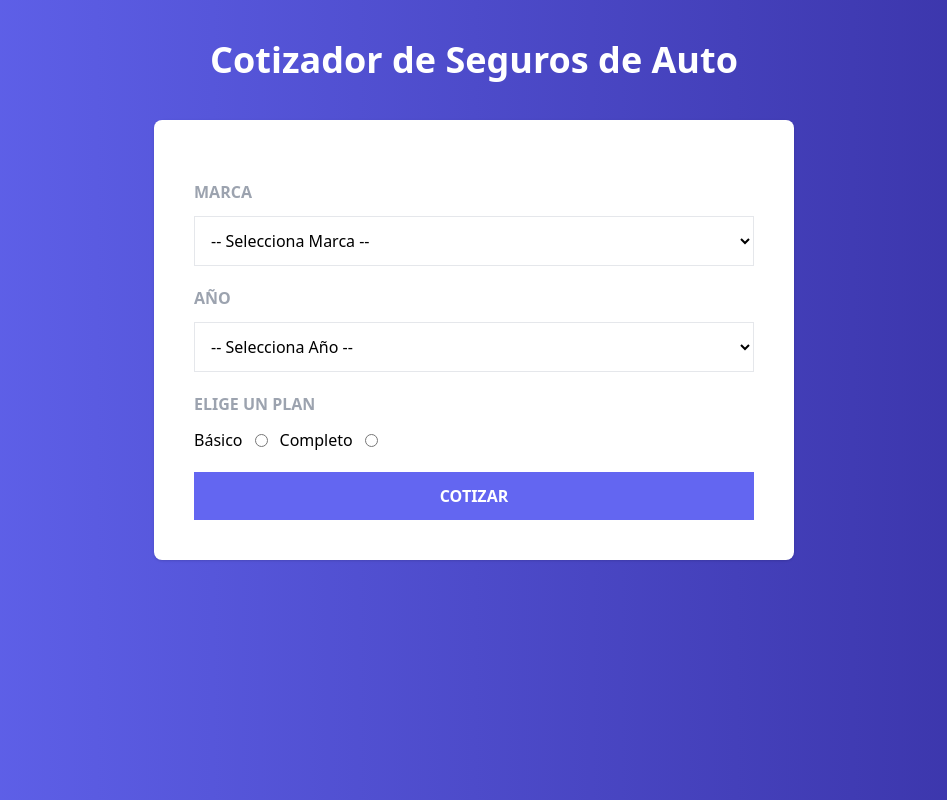
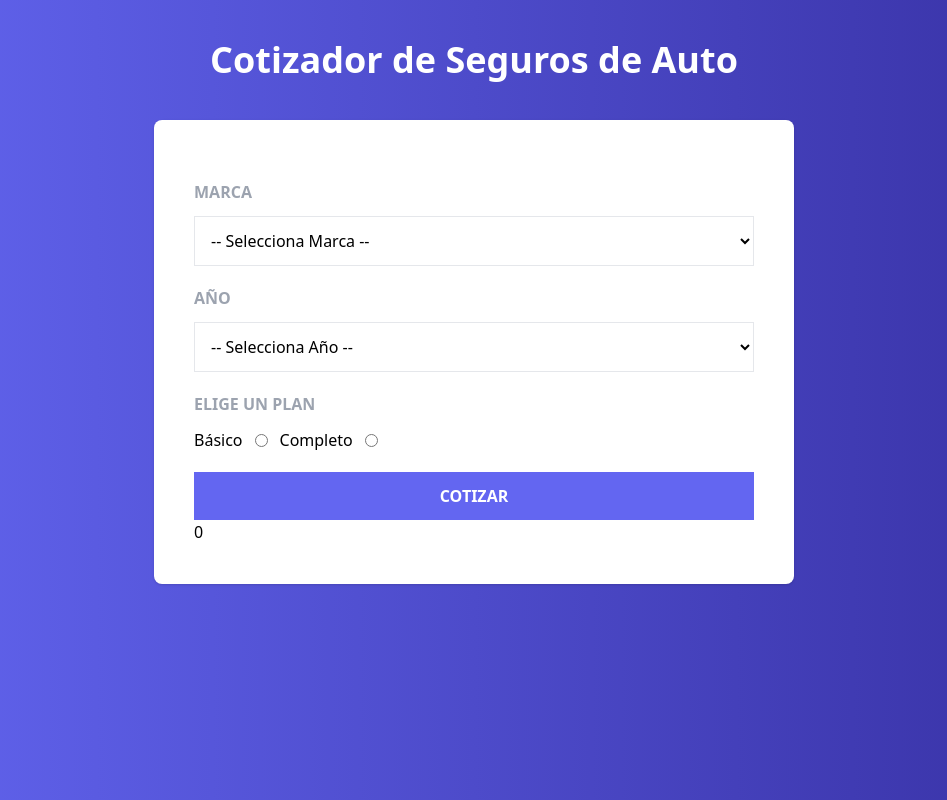
Before and after one commit to armandoltx/cotizador-seguros-contextAPI, a React (Vite) app: page / in a window 1280 px wide. Shown: the whole page, without its empty margins (166-1113 px from the left). Built offline with nearby package versions, Linux system fonts and the light colour scheme.

Commit message:
317. Mostrando el total de la cotizacion

```diff
--- a/src/compoments/AppSeguro.jsx
+++ b/src/compoments/AppSeguro.jsx
@@ -1,6 +1,9 @@
 import Formulario from "./Formulario"
+import useCotizador from "../hooks/useCotizador"
 
 const AppSeguro = () => {
+  const { resultado } = useCotizador()
+
   return (
     <>
       <header className="my-10">
@@ -9,6 +12,8 @@
 
       <main className="bg-white md:w-2/3 lg:w-2/4 mx-auto shadow rounded-lg p-10">
         <Formulario />
+
+        {resultado}
       </main>
     </>
   )
--- a/src/context/CotizadorProvider.jsx
+++ b/src/context/CotizadorProvider.jsx
@@ -68,7 +68,8 @@
         handleChangeDatos,
         error,
         setError,
-        cotizarSeguro
+        cotizarSeguro,
+        resultado
       }}
     >
       {children} {/* se refier a todos los componentes rodeados por el provider, este ha sido llamado en app.jsx*/}
```
